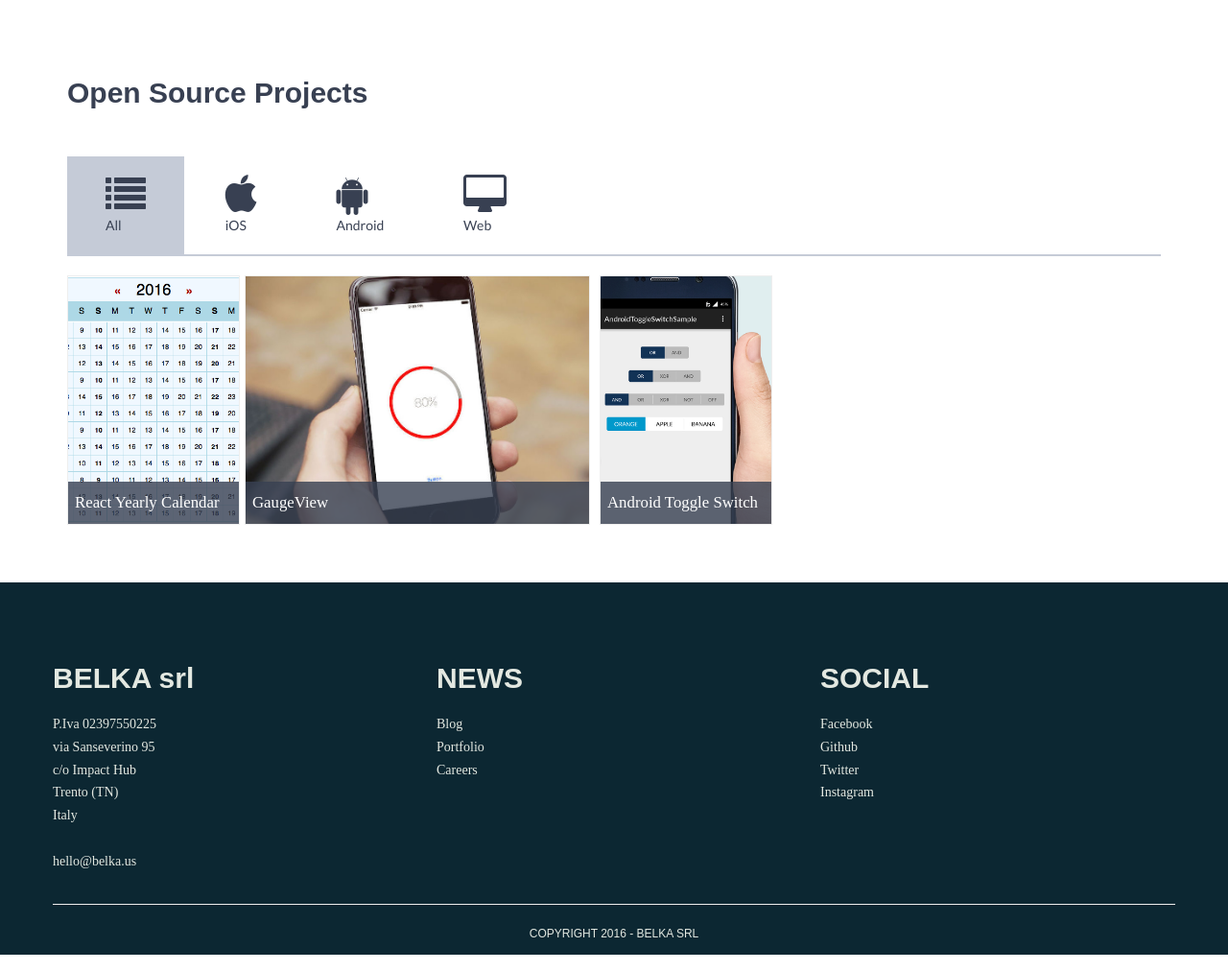
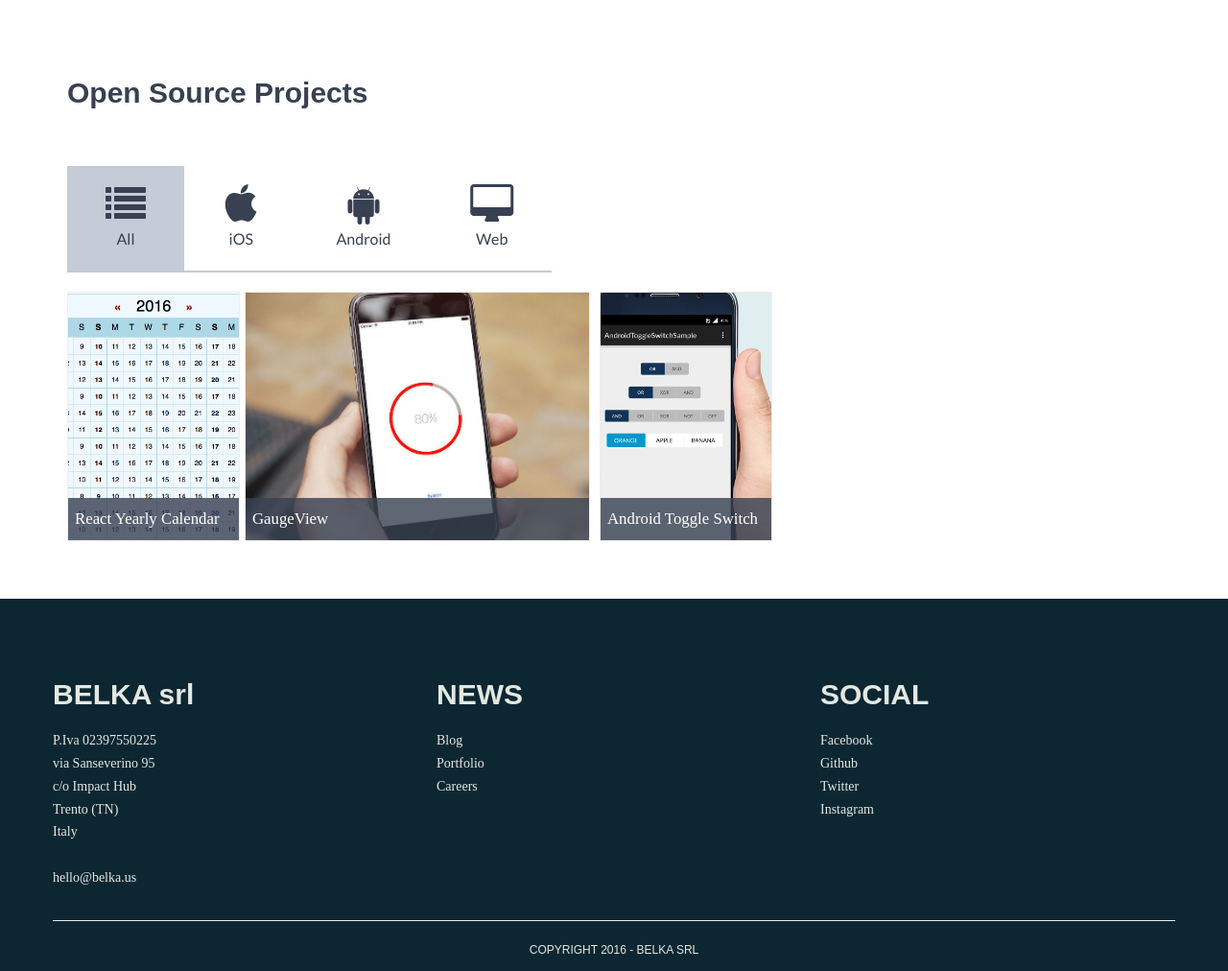
Before and after one commit to BelkaLab/old-belkalab.github.io, a Jekyll site: the page built from index.html, in a window 1280 px wide and 1382 px high. Shown: the part 370-1382 px from the top of the window at 96% size. Built offline with Jekyll 4.4.1, drawn with Linux system fonts in a browser that asks for light colours.

Commit message:
Button Group font e position

```diff
--- a/_layouts/home-layout.html
+++ b/_layouts/home-layout.html
@@ -12,19 +12,19 @@
     <div class="button-group">
       <div class="button button-checked filters" data-filter="*">
         <i class="fa fa-list"></i><br>
-        All
+        <p>All</p>
       </div>
       <div class="button filters" data-filter=".iOS">
         <i class="fa fa-apple"></i><br>
-        iOS
+        <p>iOS</p>
       </div>
       <div class="button filters" data-filter=".android">
         <i class="fa fa-android"></i><br>
-        Android
+        <p>Android</p>
       </div>
       <div class="button filters" data-filter=".web">
         <i class="fa fa-desktop"></i><br>
-        Web
+        <p>Web</p>
       </div>
     </div>
 
--- a/assets/css/style.scss
+++ b/assets/css/style.scss
@@ -487,7 +487,8 @@
 }
 
 .button-group {
-	text-align: left;
+  display: inline-block;
+	text-align: center;
 	margin-top: 50px;
 	margin-bottom: 20px;
 	border-bottom: 2px solid #c5cbd7;
@@ -496,11 +497,17 @@
 		cursor: pointer;
 		display: inline-block;
 		padding: 20px 40px 20px 40px;
-		transition: .2s all;
+		transition: .5s all;
 
 		i {
 			font-size: 3em
 		}
+	}
+
+	p {
+		text-align: center;
+		font-family: 'Lato',sans-serif;
+		margin:0px
 	}
 
 	.button:hover {
```
Also changed, not shown: 2 other files.
